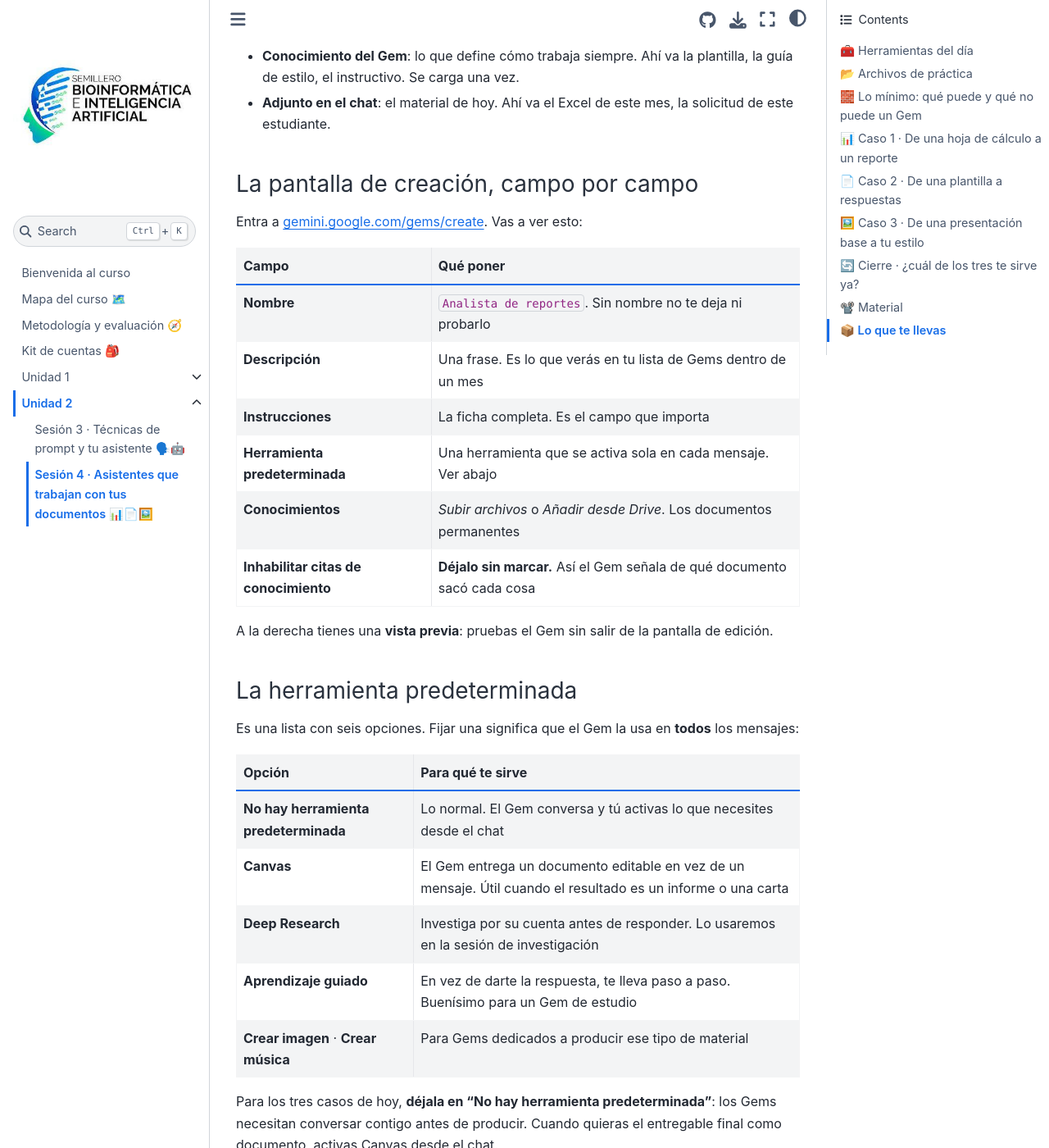
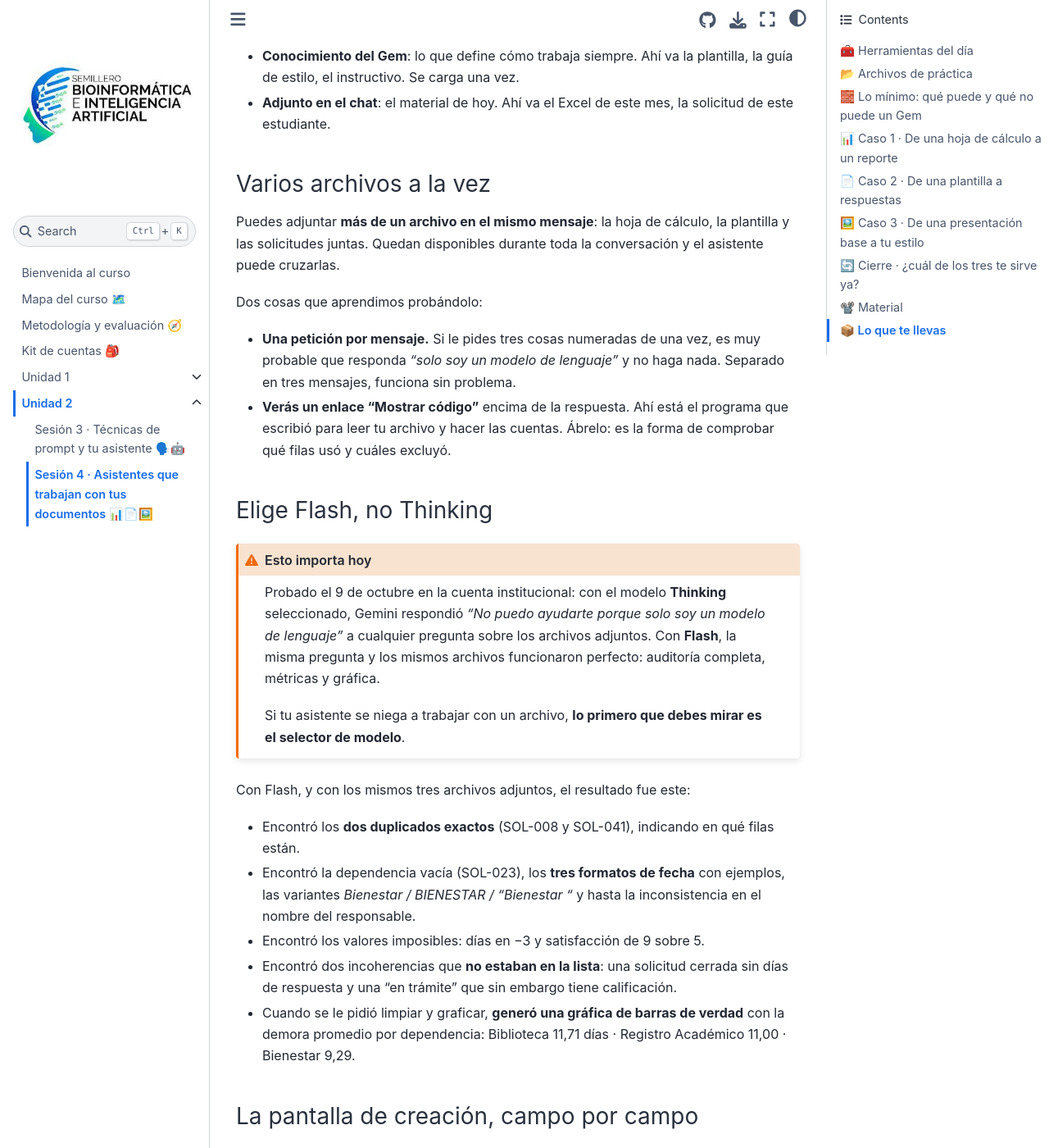
Before and after one commit to BioAITeamLearning/IntroInfo_2026_02_Ucaldas, a Jupyter Book: the page built from S04_Asistentes.md, in a window 1280 px wide and 1400 px high, scrolled down 1776 px. Shown: the whole window at 82% size. Built offline with Jupyter Book 1.0.4 settings and Sphinx 7.4.7 and the Sphinx Book theme 1.1.4, drawn with Linux system fonts in a browser that asks for light colours.

Commit message:
S4: hallazgos de la prueba en la cuenta institucional (Flash sí, Thinking no; varios archivos; gráficas reales)
Co-Authored-By: Claude Opus 5 <noreply@anthropic.com>

````diff
--- a/S04_Asistentes.md
+++ b/S04_Asistentes.md
@@ -42,6 +42,32 @@ Dos lugares distintos para poner un archivo, y conviene no confundirlos:
 
 * **Conocimiento del Gem**: lo que define cómo trabaja siempre. Ahí va la plantilla, la guía de estilo, el instructivo. Se carga una vez.
 * **Adjunto en el chat**: el material de hoy. Ahí va el Excel de este mes, la solicitud de este estudiante.
+
+### Varios archivos a la vez
+
+Puedes adjuntar **más de un archivo en el mismo mensaje**: la hoja de cálculo, la plantilla y las solicitudes juntas. Quedan disponibles durante toda la conversación y el asistente puede cruzarlas.
+
+Dos cosas que aprendimos probándolo:
+
+* **Una petición por mensaje.** Si le pides tres cosas numeradas de una vez, es muy probable que responda *"solo soy un modelo de lenguaje"* y no haga nada. Separado en tres mensajes, funciona sin problema.
+* **Verás un enlace "Mostrar código"** encima de la respuesta. Ahí está el programa que escribió para leer tu archivo y hacer las cuentas. Ábrelo: es la forma de comprobar qué filas usó y cuáles excluyó.
+
+### Elige Flash, no Thinking
+
+```{admonition} Esto importa hoy
+:class: warning
+Probado el 9 de octubre en la cuenta institucional: con el modelo **Thinking** seleccionado, Gemini respondió *"No puedo ayudarte porque solo soy un modelo de lenguaje"* a cualquier pregunta sobre los archivos adjuntos. Con **Flash**, la misma pregunta y los mismos archivos funcionaron perfecto: auditoría completa, métricas y gráfica.
+
+Si tu asistente se niega a trabajar con un archivo, **lo primero que debes mirar es el selector de modelo**.
+```
+
+Con Flash, y con los mismos tres archivos adjuntos, el resultado fue este:
+
+* Encontró los **dos duplicados exactos** (SOL-008 y SOL-041), indicando en qué filas están.
+* Encontró la dependencia vacía (SOL-023), los **tres formatos de fecha** con ejemplos, las variantes *Bienestar / BIENESTAR / "Bienestar "* y hasta la inconsistencia en el nombre del responsable.
+* Encontró los valores imposibles: días en −3 y satisfacción de 9 sobre 5.
+* Encontró dos incoherencias que **no estaban en la lista**: una solicitud cerrada sin días de respuesta y una "en trámite" que sin embargo tiene calificación.
+* Cuando se le pidió limpiar y graficar, **generó una gráfica de barras de verdad** con la demora promedio por dependencia: Biblioteca 11,71 días · Registro Académico 11,00 · Bienestar 9,29.
 
 ### La pantalla de creación, campo por campo
 
````
